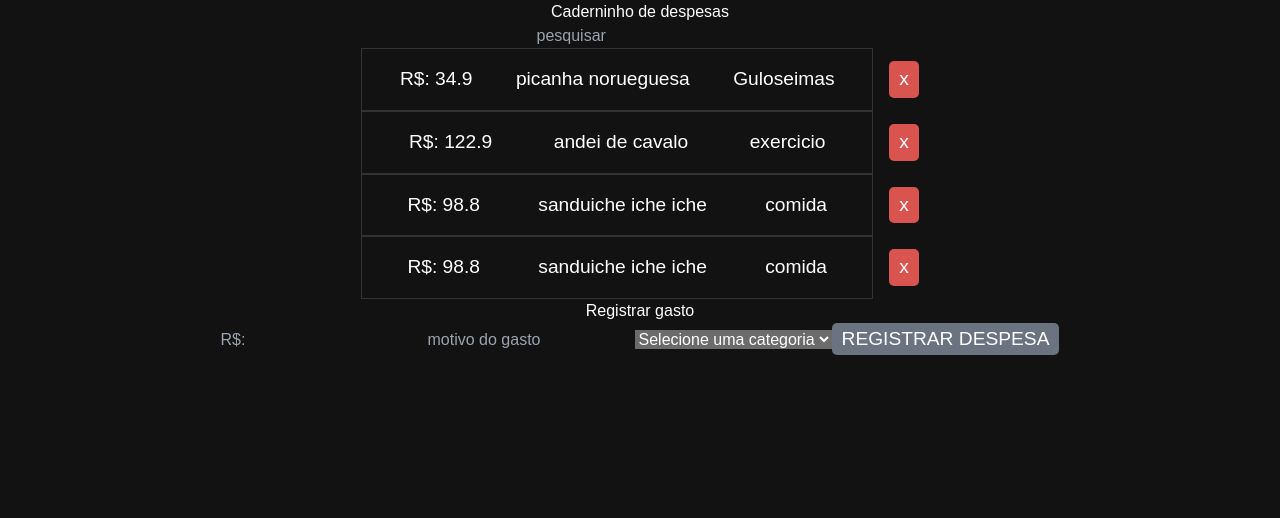
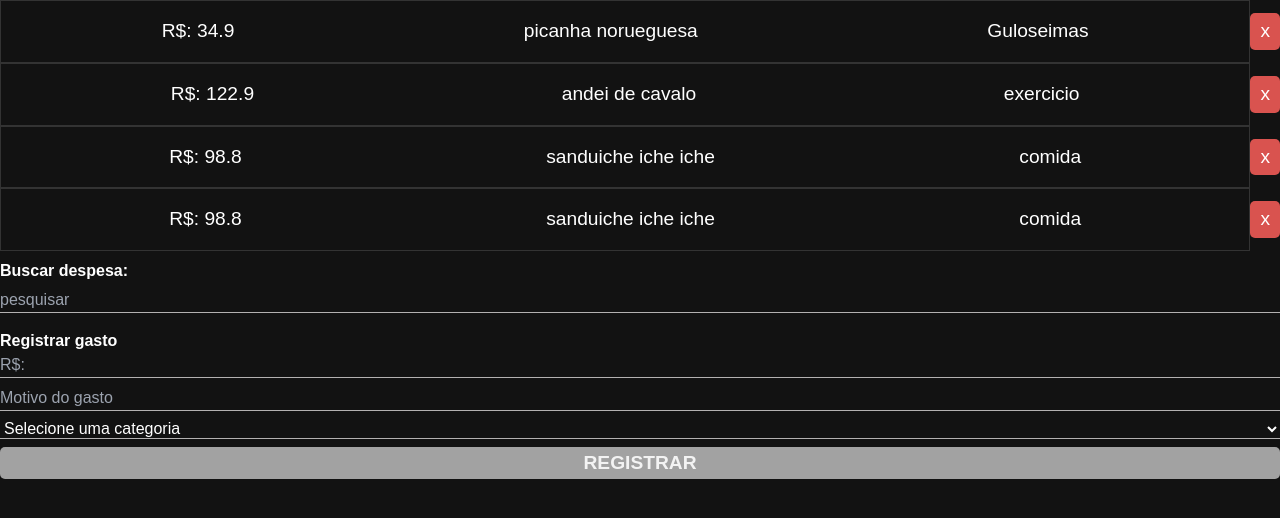
Before and after one commit to ICEI-PUC-Minas-CC-TI/plmg-cc-2023-2-ti2-g13-edujovem, a React (Vite) app in the folder Codigo/frontend/: page /caderninho in a window 1280 px wide. Shown: the top 518 px of the page. Built offline with nearby package versions, Linux system fonts and the light colour scheme; sample sign-in values are in the browser's storage.

Commit message:
caderninho css

```diff
--- a/Codigo/frontend/src/components/Button.jsx
+++ b/Codigo/frontend/src/components/Button.jsx
@@ -11,7 +11,7 @@ const ButtonVariants = cva(
           "text-white border-solid border border-white border-2 hover:bg-black hover:border-transparent",
         emphasis1:
           "bg-[#FF8400] text-white border border-[#FF8400] hover:bg-[#D66F00] hover:border-[#D66F00]",
-        emphasis2: 'bg-gradient-to-tl to-[#adadad] from-[#929292] text-white font-bold hover:bg-[#D66F00]',
+        emphasis2: 'bg-[#A2A2A2] hover:bg-[#D66F00 text-white font-bold hover:bg-[#D66F00]',
         default:
           "bg-gray-500 hover:bg-gray-600",
       },
--- a/Codigo/frontend/src/components/Search.jsx
+++ b/Codigo/frontend/src/components/Search.jsx
@@ -2,13 +2,19 @@ import React from "react";
 
 const Search = ({ search, setSearch }) => {
    return (
-      <div className="search">
+      <div className="search pt-2">
+         <label className="flex flex-col mb-[1em]">
+            <span className="font-bold mb-[0.3em] text-left">
+               Buscar despesa:{" "}
+            </span>
             <input
+               className=" w-full box-border border-0 border-b-[1px] border-[#b3b1b1] bg-transparent focus:outline-0"
                type="text"
                value={search}
                placeholder="pesquisar"
                onChange={(e) => setSearch(e.target.value)}
             />
+         </label>
       </div>
    );
 };
--- a/Codigo/frontend/src/pages/caderninho/Caderninho.jsx
+++ b/Codigo/frontend/src/pages/caderninho/Caderninho.jsx
@@ -61,9 +61,8 @@ const Caderninho = () => {
 
    return (
       <div className={styles.caderninho}>
-         <h1>Caderninho de despesas</h1>
-         <Search search={search} setSearch={setSearch} />
-         <div className="expenses_list">
+
+         <div className="expenses_list overflow-auto">
             {expenses
                .filter((exp) =>
                   exp.text.toLowerCase().includes(search.toLowerCase())
@@ -76,6 +75,7 @@ const Caderninho = () => {
                   />
                ))}
          </div>
+         <Search search={search} setSearch={setSearch} />
          <ExpenseForm addExpense={addExpense} />
       </div>
    );
--- a/Codigo/frontend/src/pages/caderninho/Expense.jsx
+++ b/Codigo/frontend/src/pages/caderninho/Expense.jsx
@@ -8,8 +8,8 @@ const Expense = ({expense, removeExpense}) => {
         <li>{expense.text}</li>
         <li>{expense.category}</li>
       </ul>
-      <div>
-        <button className={styles.remove} onClick={() => removeExpense(expense.id)}>x</button>
+      <div className='w-auto h-full p-0'>
+        <button className="bg-[#d9534f] w-full h-full" onClick={() => removeExpense(expense.id)}>x</button>
       </div>
     </div>
   )
--- a/Codigo/frontend/src/pages/caderninho/Expense.module.css
+++ b/Codigo/frontend/src/pages/caderninho/Expense.module.css
@@ -3,7 +3,8 @@
    display: flex;
    justify-content: center;
    align-items: center;
-   gap: 1rem;
+
+   width: 100%;
 }
 .expense .content{
    display: flex;
@@ -14,10 +15,13 @@
    border: 1px solid #333;
    padding: 1rem;
    min-width: 40%;
+   width: 100%;
 }
 .complete {
    background-color: #5cb85c;
 }
 .remove {
    background-color: #d9534f;
+   width: 100%;
+   height: 100%;
 }
--- a/Codigo/frontend/src/pages/caderninho/ExpenseForm.jsx
+++ b/Codigo/frontend/src/pages/caderninho/ExpenseForm.jsx
@@ -19,10 +19,12 @@ const ExpenseForm = ({ addExpense }) => {
 
    return (
       <div>
-         <h2>Registrar gasto</h2>
-         <form onSubmit={handleSubmit}>
+         <h2 className="text-start font-bold">Registrar gasto</h2>
+         <form onSubmit={handleSubmit} className="flex flex-col gap-y-2 overflow-auto">
             <label>
+
                <input
+                  className="w-[100%] box-border border-0 border-b-[1px] border-[#b3b1b1] bg-transparent focus:outline-0"
                   type="text"
                   placeholder="R$:"
                   value={valueInput}
@@ -31,13 +33,15 @@ const ExpenseForm = ({ addExpense }) => {
             </label>
             <label>
                <input
+                  className="w-[100%] box-border border-0 border-b-[1px] border-[#b3b1b1] bg-transparent focus:outline-0"
                   type="text"
-                  placeholder="motivo do gasto"
+                  placeholder="Motivo do gasto"
                   value={text}
                   onChange={(e) => setText(e.target.value)}
                />
             </label>
             <select
+               className="w-[100%] box-border border-0 border-b-[1px] border-[#b3b1b1] bg-transparent focus:outline-0"
                value={category}
                onChange={(e) => setCategory(e.target.value)}
             >
@@ -46,7 +50,7 @@ const ExpenseForm = ({ addExpense }) => {
                <option value="estudo">estudo</option>
                <option value="drogas">Drogas</option>
             </select>
-               <Button type="submit">Registrar despesa</Button>
+               <Button intent={'emphasis2'} className="bg-[#A2A2A2]">Registrar </Button>
          </form>
       </div>
    );
--- a/Codigo/frontend/src/pages/home/Home.jsx
+++ b/Codigo/frontend/src/pages/home/Home.jsx
@@ -101,7 +101,7 @@ const Home = () => {
               <div className='relative w-full h-[15%] border-b-2'>
                 <h1 className='text-2xl font-bold'>Mundos</h1>
               </div>
-              <div className='relative w-full h-[90%] py-2 flex inline-flex gap-x-5'>
+              <div className='relative w-full h-[85%] py-2 flex inline-flex gap-x-5'>
                 <MundoCard title={'Poupança'} id={1} desc={`SOCOOOOOOOORRRRRRROOOOOOOOOOOOOOOOOOOOOOOOAAAAAAAAAAAAAAAAAAAAAAAAA`}/>
                 <MundoCard title={'investimentos'} id={2}/>
               </div>
@@ -110,6 +110,9 @@ const Home = () => {
         </section>
         <section className='shadow-lg bg-[#ffffff] from-[#cacaca] to-[#f0f0f0] rounded-md h-[60%]'>
           <MouseHoverBox borderColor={'#FF810B'}>
+          <div className='relative w-full h-[10%] border-b-2'>
+            <h1 className='text-2xl font-bold'>Anotação de despesas</h1>
+          </div>
             <Caderninho />
           </MouseHoverBox>
         </section>
```
Lines whose indentation alone changed are shown as unchanged.
